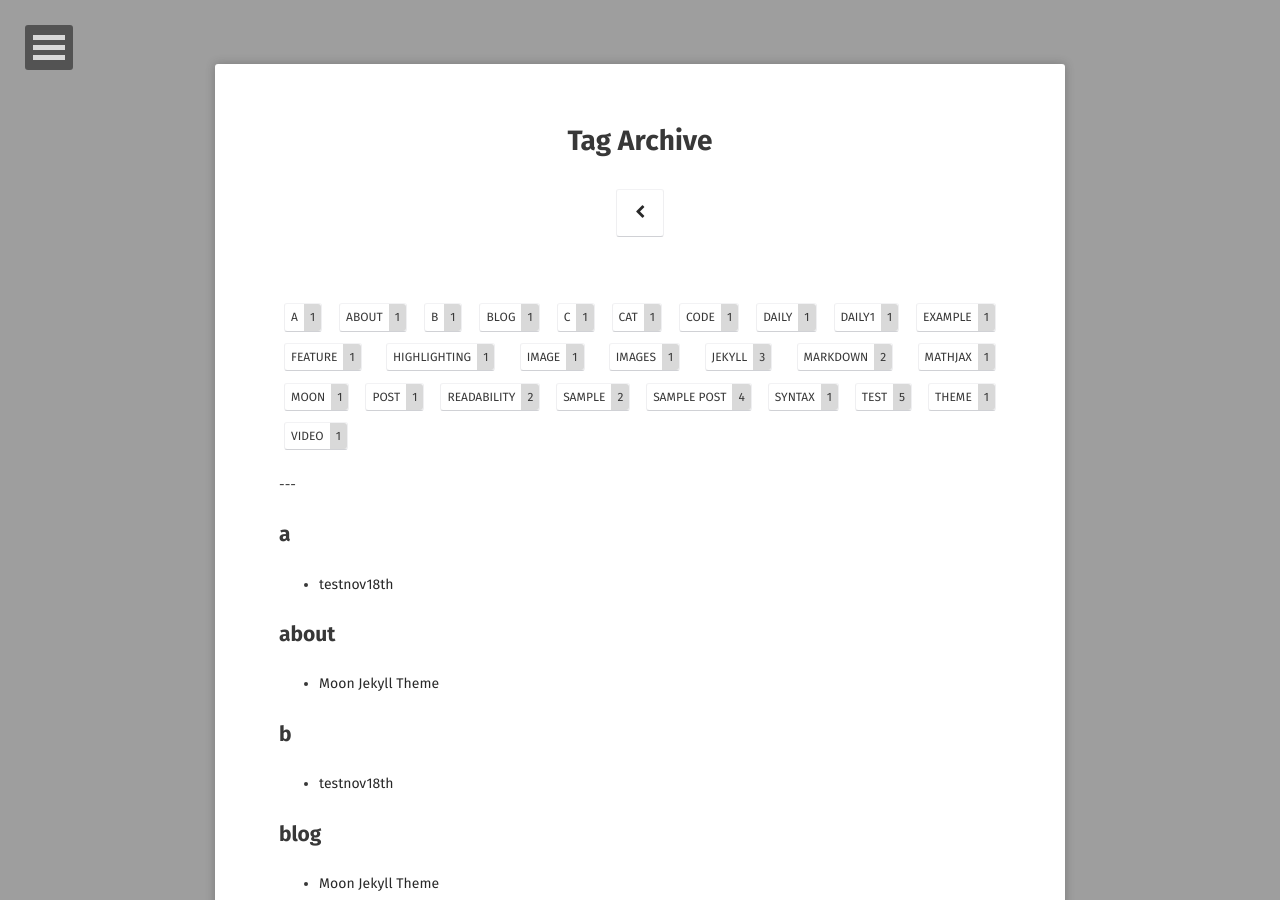
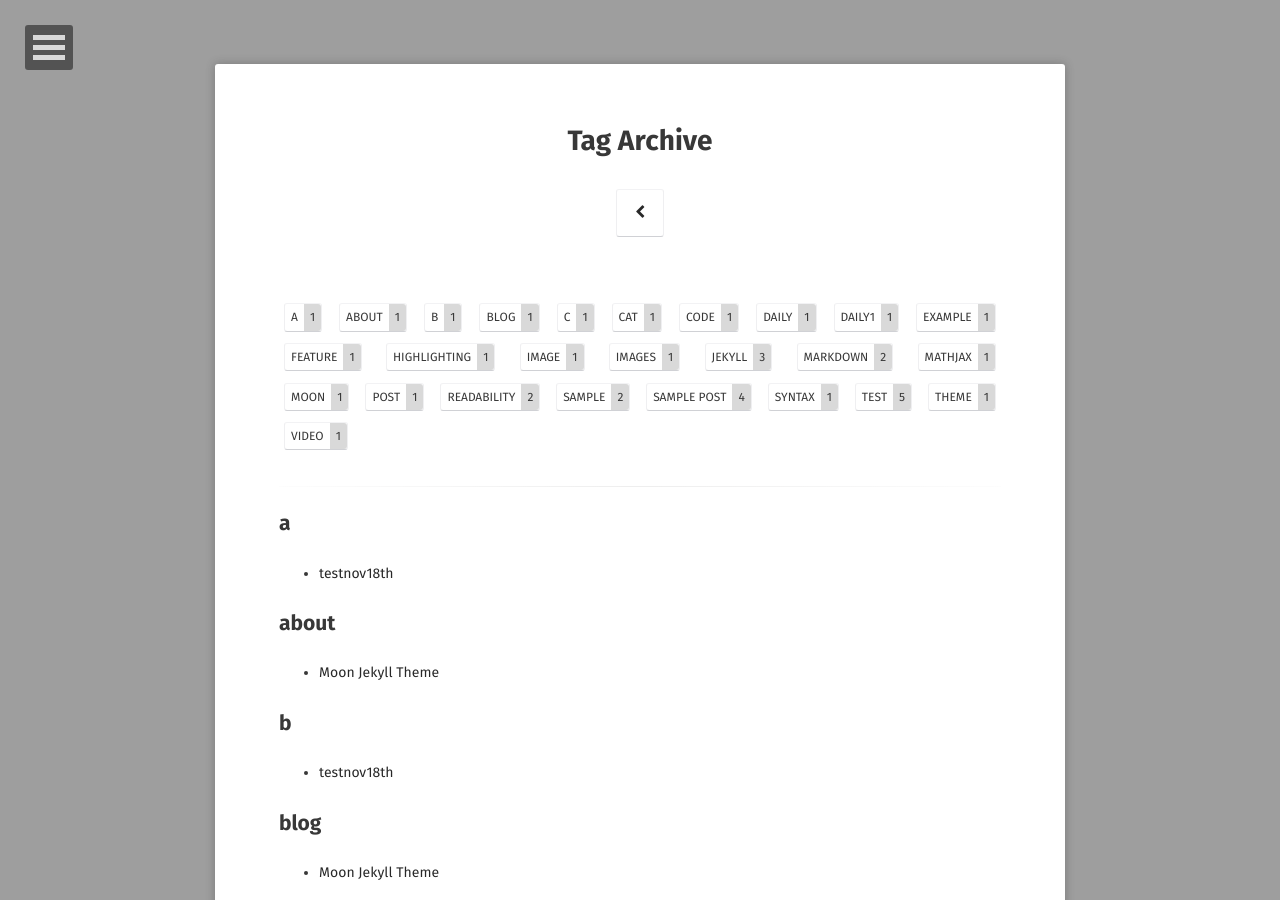
Before and after one commit to incheony/incheony.github.io, a Jekyll site: the page built from tags/index.html, in a window 1280 px wide and 900 px high. Built offline with Jekyll 4.4.1, drawn with Linux system fonts in a browser that asks for light colours; some web fonts are replaced.

Commit message:
Update index.html

```diff
--- a/tags/index.html
+++ b/tags/index.html
@@ -15,7 +15,7 @@ comments: false
   {% endunless %}{% endfor %}
 </ul>
 
----
+<hr class="hr-line">
 
 {% for item in (0..site.tags.size) %}{% unless forloop.last %}
   {% capture this_word %}{{ tags_list[item] | strip_newlines }}{% endcapture %}
```
